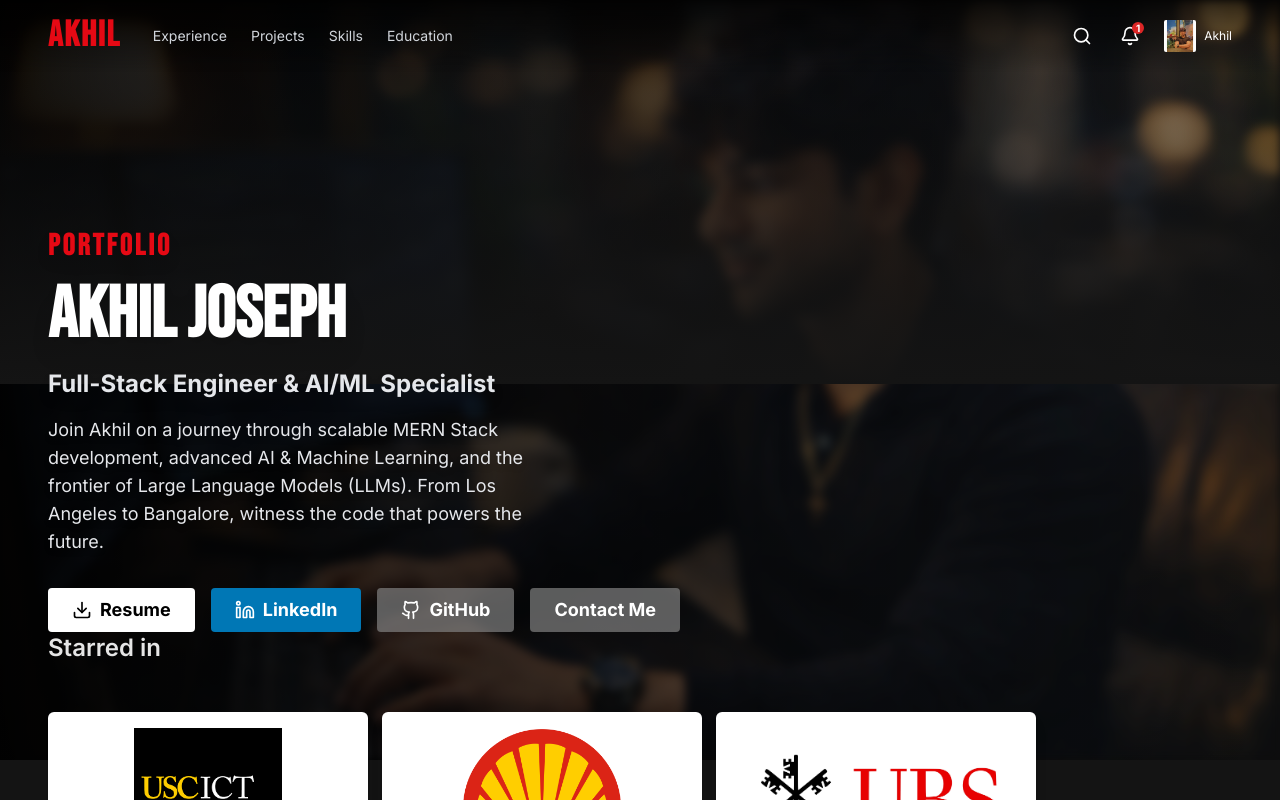
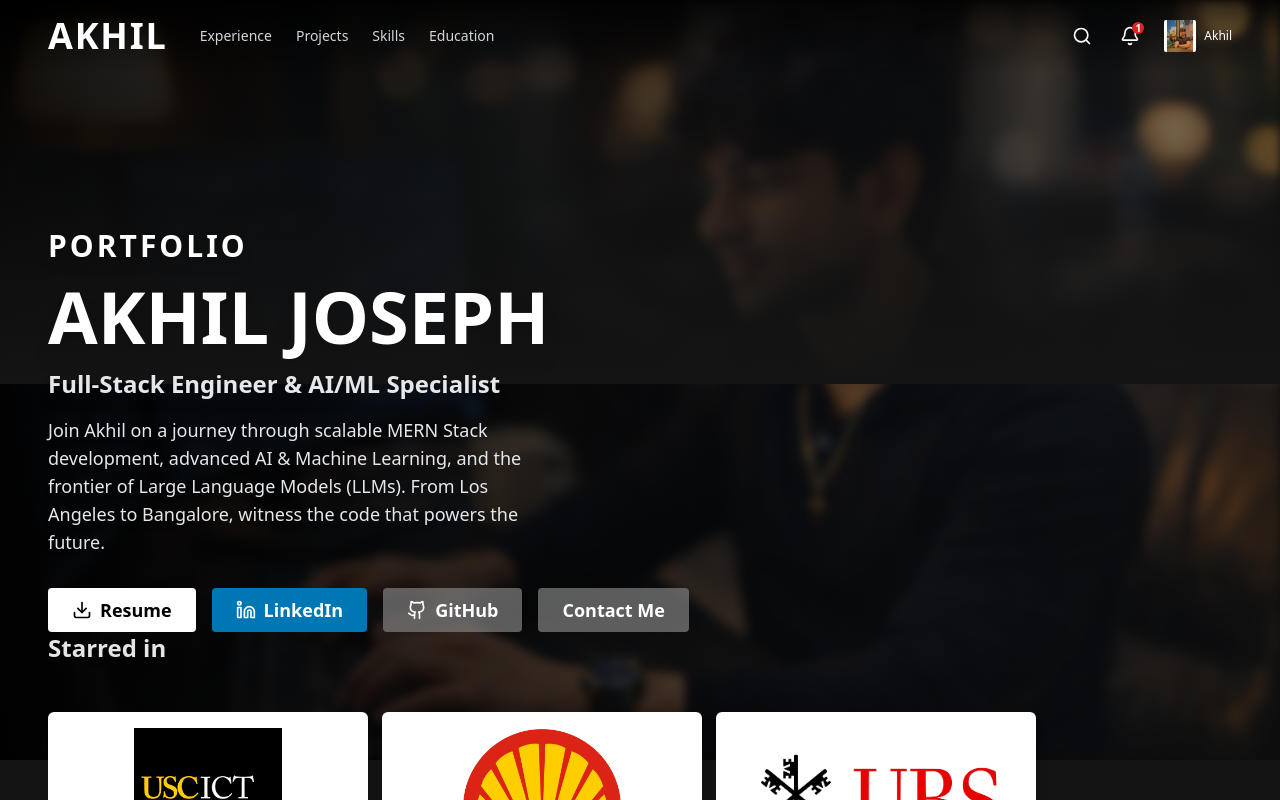
Before and after one commit to Akhil-Joseph11/akhil-joseph11.github.io, a React (Vite) app: page / in a window 1280 px wide. Shown: the top 800 px of the page. Built offline with nearby package versions, Linux system fonts and the light colour scheme.

Commit message:
Trigger deployment workflow

```diff
--- /dev/null
+++ b/index.css
@@ -0,0 +1,18 @@
+/* Minimal global styles to satisfy import in `src/main.tsx` */
+@import url('https://fonts.googleapis.com/css2?family=Inter:wght@300;400;600;700&display=swap');
+
+html, body, #root {
+  height: 100%;
+}
+
+body {
+  margin: 0;
+  font-family: 'Inter', system-ui, -apple-system, 'Segoe UI', Roboto, 'Helvetica Neue', Arial;
+  background-color: #141414;
+  color: #ffffff;
+  -webkit-font-smoothing: antialiased;
+  -moz-osx-font-smoothing: grayscale;
+}
+
+.no-scrollbar::-webkit-scrollbar { display: none; }
+.no-scrollbar { -ms-overflow-style: none; scrollbar-width: none; }
--- a/index.html
+++ b/index.html
@@ -3,46 +3,23 @@
   <head>
     <meta charset="UTF-8" />
     <meta name="viewport" content="width=device-width, initial-scale=1.0" />
-    <title>AkhilFlix - Akhil Joseph</title>
+    <title>Akhil Joseph</title>
+
     <script src="https://cdn.tailwindcss.com"></script>
     <link rel="preconnect" href="https://fonts.googleapis.com">
     <link rel="preconnect" href="https://fonts.gstatic.com" crossorigin>
     <link href="https://fonts.googleapis.com/css2?family=Bebas+Neue&family=Inter:wght@300;400;600;700&display=swap" rel="stylesheet">
-    <script>
-      tailwind.config = {
-        theme: {
-          extend: {
-            colors: {
-              netflixRed: '#E50914',
-              netflixBlack: '#141414',
-              netflixDarkGray: '#181818',
-              netflixLightGray: '#2F2F2F',
-            },
-            fontFamily: {
-              sans: ['Inter', 'sans-serif'],
-              display: ['Bebas Neue', 'sans-serif'],
-            }
-          }
-        }
-      }
-    </script>
+
     <style>
       body {
         background-color: #141414;
         color: white;
         overflow-x: hidden;
       }
-      /* Hide scrollbar for Chrome, Safari and Opera */
-      .no-scrollbar::-webkit-scrollbar {
-          display: none;
-      }
-      /* Hide scrollbar for IE, Edge and Firefox */
-      .no-scrollbar {
-          -ms-overflow-style: none;  /* IE and Edge */
-          scrollbar-width: none;  /* Firefox */
-      }
+      .no-scrollbar::-webkit-scrollbar { display: none; }
+      .no-scrollbar { -ms-overflow-style: none; scrollbar-width: none; }
     </style>
-</head>
+  </head>
   <body>
     <div id="root"></div>
     <script type="module" src="/index.tsx"></script>
```
